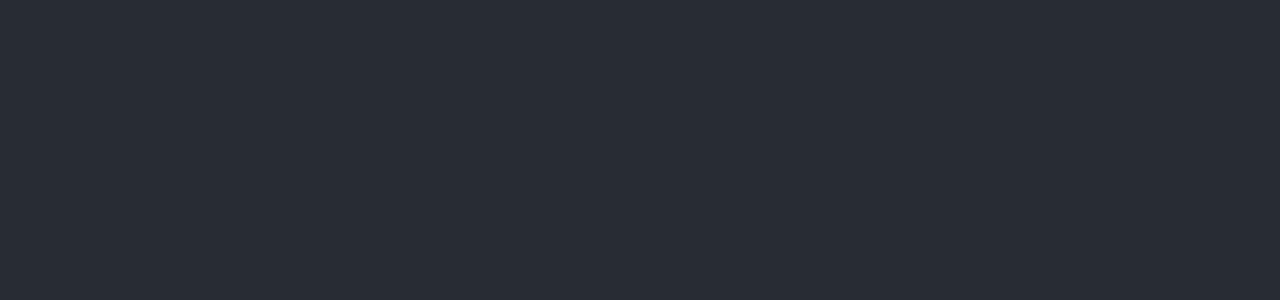
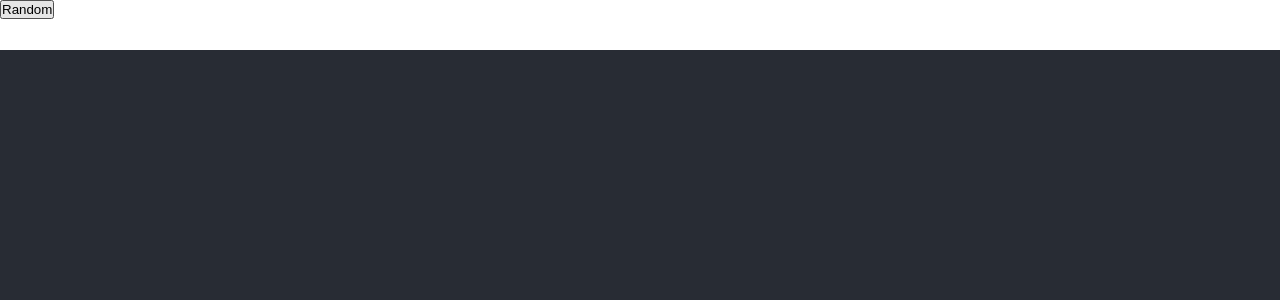
Before and after one commit to mattiaTuri/SortingAlgorithms, a React (Create React App) app: page / in a window 1280 px wide. Shown: the top 300 px of the page. Built offline with nearby package versions, Linux system fonts and the light colour scheme.

Commit message:
added navbar and function for create random array

```diff
--- a/package.json
+++ b/package.json
@@ -12,6 +12,7 @@
     "@types/react-dom": "^18.2.7",
     "react": "^18.2.0",
     "react-dom": "^18.2.0",
+    "react-router-dom": "^6.15.0",
     "react-scripts": "5.0.1",
     "typescript": "^4.9.5",
     "web-vitals": "^2.1.4"
--- a/src/App.tsx
+++ b/src/App.tsx
@@ -1,7 +1,22 @@
+import { Outlet } from "react-router-dom";
+import Navbar from "./components/core/navbar";
+import { createContext, useState } from "react";
+
+export const ArrayContext = createContext<any>([])
+
 function App() {
+
+  const [array, setArray] = useState<number[]>()
+  const value = {array, setArray}
+
   return (
-    <div className="App">
-    </div>
+    <ArrayContext.Provider value={value}>
+      <div className="App">
+        <Navbar/>
+        <Outlet/>
+      </div>
+    </ArrayContext.Provider>
+
   );
 }
 
--- /dev/null
+++ b/src/components/core/navbar.tsx
@@ -0,0 +1,19 @@
+import { useContext } from "react";
+import { ArrayContext } from "../../App";
+
+function Navbar(){
+
+    const {array, setArray} = useContext<any>(ArrayContext);
+
+    const createArray = () => {
+        setArray(Array.from({length:20}, () => Math.floor(Math.random()*101)))
+    }
+
+    return (
+        <div style={{height:"50px", backgroundColor:"white"}}>
+            <button onClick={() => createArray()}>Random</button>
+        </div>
+    )
+}
+
+export default Navbar
--- a/src/index.tsx
+++ b/src/index.tsx
@@ -1,19 +1,14 @@
 import React from 'react';
 import ReactDOM from 'react-dom/client';
 import './index.css';
-import App from './App';
-import reportWebVitals from './reportWebVitals';
+import { RouterProvider } from 'react-router-dom';
+import { router } from './router/router';
 
 const root = ReactDOM.createRoot(
   document.getElementById('root') as HTMLElement
 );
 root.render(
   <React.StrictMode>
-    <App />
+    <RouterProvider router={router}/>
   </React.StrictMode>
 );
-
-// If you want to start measuring performance in your app, pass a function
-// to log results (for example: reportWebVitals(console.log))
-// or send to an analytics endpoint. Learn more: https://bit.ly/CRA-vitals
-reportWebVitals();
--- /dev/null
+++ b/src/pages/SortingElement.tsx
@@ -0,0 +1,20 @@
+import { useContext } from "react";
+import { ArrayContext } from "../App";
+
+function SortingElement(){
+    const {array, setArray} = useContext<any>(ArrayContext);
+    return (
+        <div style={{display:"flex", justifyContent:"center"}}>
+            <div style={{display:"flex", width:"50%", justifyContent:"space-evenly"}}>
+                {array != undefined && array.map((elem:number) => {
+                    return (
+                        <span style={{backgroundColor: "blue", height: `${elem}px`}}>{elem}</span>
+                    )
+                })}
+            </div>
+        </div>
+
+    )
+}
+
+export default SortingElement
--- /dev/null
+++ b/src/router/router.tsx
@@ -0,0 +1,16 @@
+import { createBrowserRouter } from "react-router-dom";
+import App from "../App";
+import SortingElement from "../pages/SortingElement";
+
+export const router = createBrowserRouter([
+    {
+        path: "/",
+        element: <App/>,
+        children: [
+            {
+                path: "/",
+                element: <SortingElement/>
+            }
+        ]
+    }
+])
```
Also changed, not shown: 1 other file (tests, documents, lock files or other folders).
